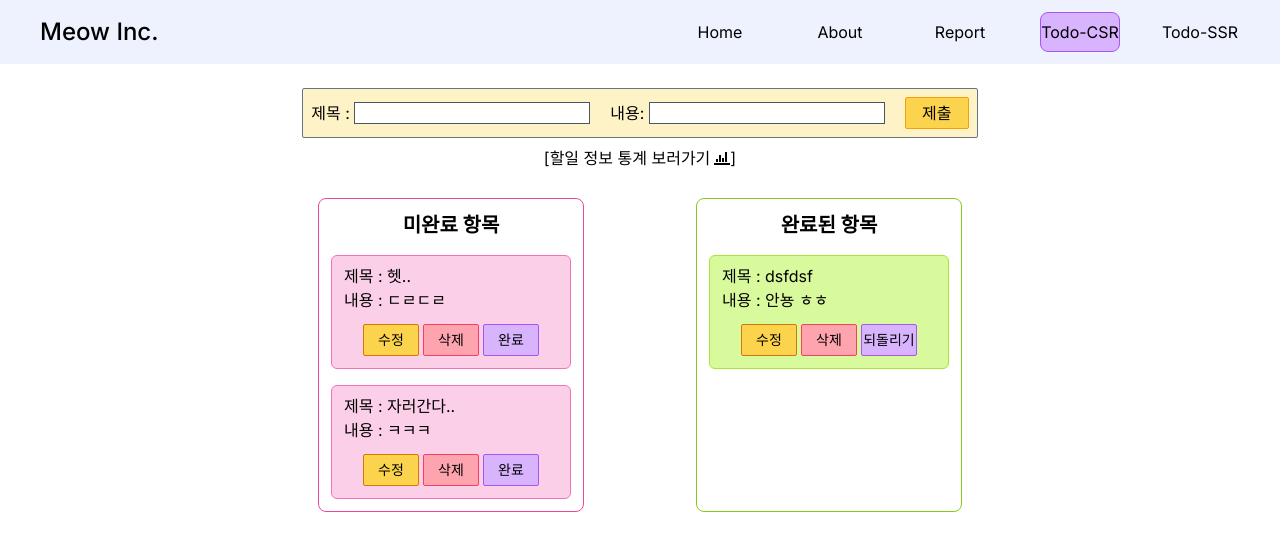
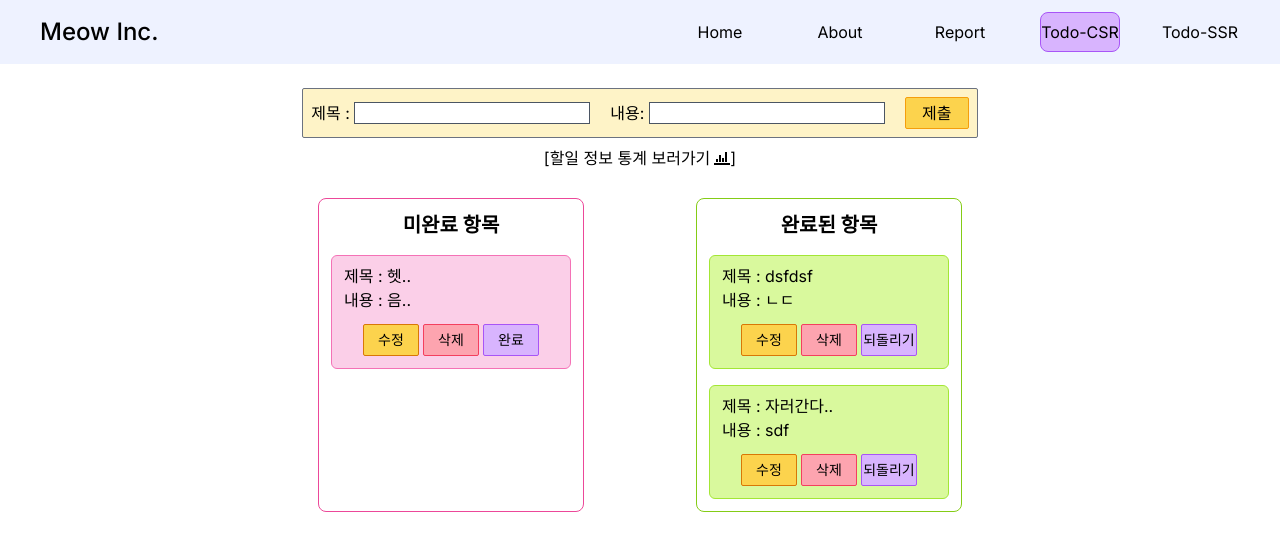
Before and after one commit to seopport/NextTasker, a Next.js app: page /todo-csr in a window 1280 px wide. Shown: the top 550 px of the page. Built offline with nearby package versions, Linux system fonts and the light colour scheme; data requests are answered from the project's data file.

Commit message:
[feat] 상태 토글 mutation 적용

```diff
--- a/db.json
+++ b/db.json
@@ -8,20 +8,20 @@
     {
       "id": "43d3",
       "title": "dsfdsf",
-      "contents": "안뇽 ㅎㅎ",
+      "contents": "ㄴㄷ",
       "isDone": true
     },
     {
       "id": "6041",
       "title": "헷..",
-      "contents": "ㄷㄹㄷㄹ",
+      "contents": "음..",
       "isDone": false
     },
     {
       "id": "3a85",
       "title": "자러간다..",
-      "contents": "ㅋㅋㅋ",
-      "isDone": false
+      "contents": "sdf",
+      "isDone": true
     }
   ]
 }
--- a/src/components/TodoTaskCSR.tsx
+++ b/src/components/TodoTaskCSR.tsx
@@ -1,17 +1,21 @@
+import { useModifyTodoMutation } from '@/hooks/mutateTodos';
 import { Todo, todosPropsType } from '@/types';
 import React from 'react';
 import { ImStatsBars } from 'react-icons/im';
 
 const TodoTaskCSR = ({ todos, setTargetTodo, setIsModifying, isDone }: todosPropsType) => {
+  const modifyMutation = useModifyTodoMutation();
+
   const handleStatusToggle = async (id: Todo['id']) => {
     const targetTodo = todos?.find((item) => item.id === id);
     setTargetTodo(targetTodo);
 
     try {
-      await fetch(`http://localhost:3000/api/todos/${id}`, {
-        method: 'PATCH',
-        body: JSON.stringify({ isDone: !targetTodo?.isDone }),
-      });
+      // await fetch(`http://localhost:3000/api/todos/${id}`, {
+      //   method: 'PATCH',
+      //   body: JSON.stringify({ isDone: !targetTodo?.isDone }),
+      // });
+      modifyMutation.mutate({ modifyContent: undefined, targetTodo, isDone: !targetTodo?.isDone });
     } catch (error) {}
   };
 
@@ -45,7 +49,7 @@ const TodoTaskCSR = ({ todos, setTargetTodo, setIsModifying, isDone }: todosProp
     <div
       className={`flex flex-col items-center border border-solid ${
         isDone ? 'border-lime-500' : 'border-pink-500'
-      } rounded-lg p-3`}
+      } rounded-lg p-3 min-w-64`}
     >
       <div className='font-bold text-xl'>{isDone ? '완료된 항목' : '미완료 항목'}</div>
       {todos
--- a/src/hooks/fetchTodos.ts
+++ b/src/hooks/fetchTodos.ts
@@ -17,10 +17,11 @@ export const modifyTodo = async ({
   targetTodo: Todo | undefined;
   isDone: Todo['isDone'] | undefined;
 }) => {
-  console.log(modifyContent, targetTodo);
+  console.log('modifyTodo 실행');
+
   const response = await fetch(`http://localhost:3000/api/todos/${targetTodo?.id}`, {
     method: 'PATCH',
-    body: JSON.stringify({ contents: modifyContent }),
+    body: JSON.stringify({ contents: modifyContent, isDone: isDone }),
   });
 
   if (!response.ok) {
@@ -29,5 +30,8 @@ export const modifyTodo = async ({
 
   // 백엔드에서 보내준 응답을 받아서 alert
   const result = await response.json();
-  alert(result.message);
+
+  if (modifyContent?.trim()) {
+    alert(`${result.message}`);
+  }
 };
```
